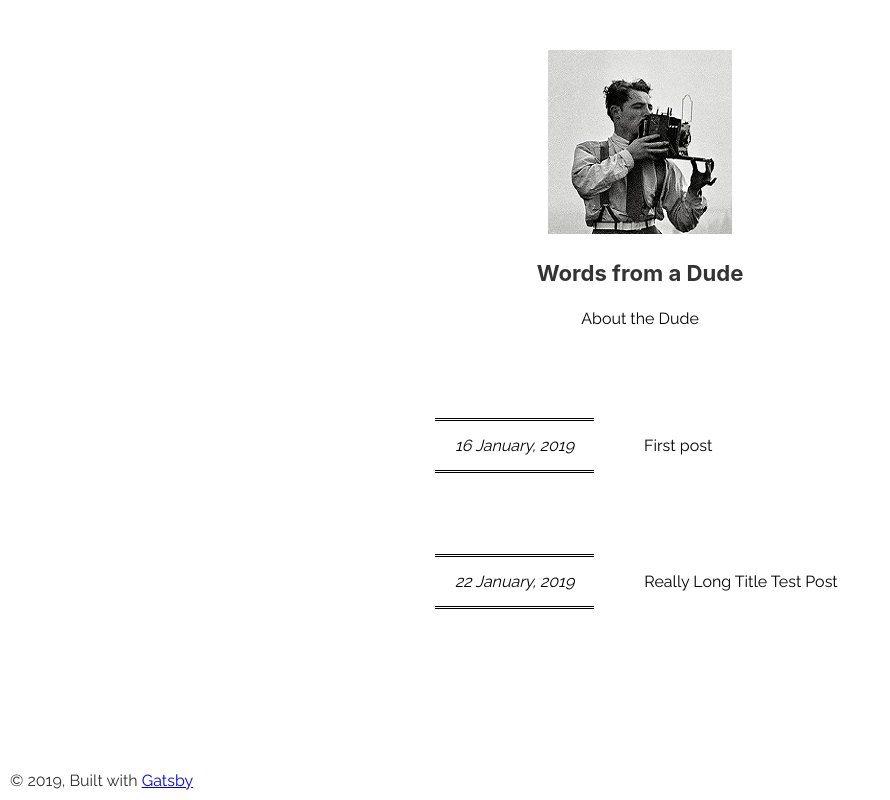
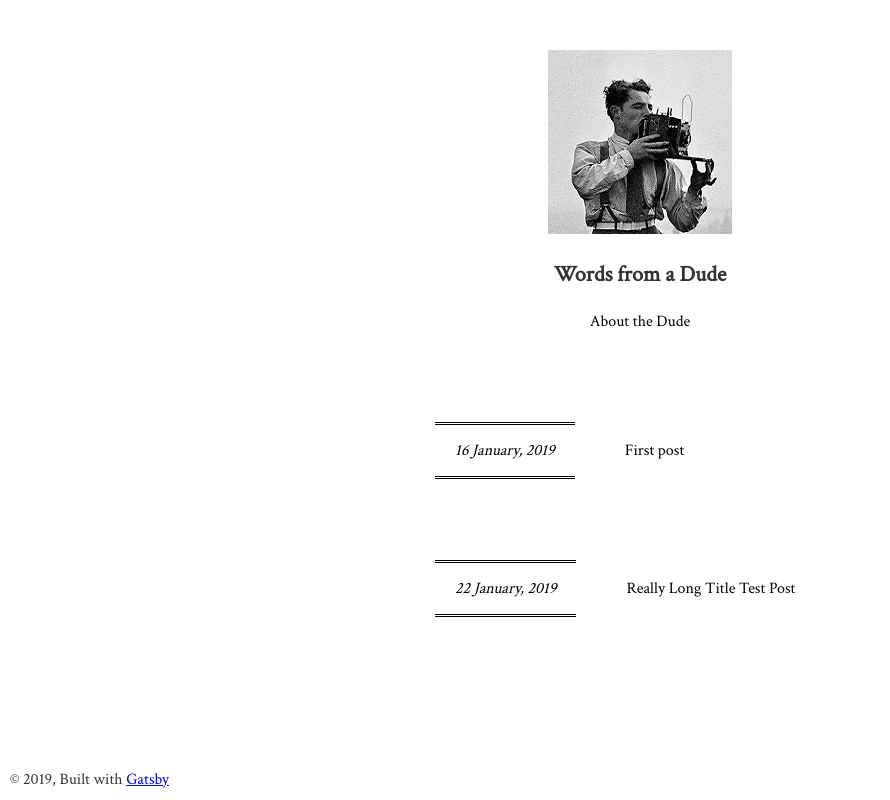
Before and after one commit to stachedata/personal-blog, a Gatsby site: page / in a window 1280 px wide. Shown: the whole page, without its empty margins (0-890 px from the left). Built offline with nearby package versions, Linux system fonts and the light colour scheme; Gatsby itself is replaced by a stand-in of ours.

Commit message:
changed standard font

```diff
--- a/src/components/layout.css
+++ b/src/components/layout.css
@@ -1,7 +1,8 @@
 @import url('https://fonts.googleapis.com/css?family=Raleway');
+@import url('https://fonts.googleapis.com/css?family=Crimson+Text');
 
 html {
-  font-family: 'Raleway', sans-serif;
+  font-family: 'Crimson Text', serif;
   -ms-text-size-adjust: 100%;
   -webkit-text-size-adjust: 100%;
 }
@@ -200,7 +201,7 @@ textarea {
 }
 body {
   color: hsla(0, 0%, 0%, 0.8);
-  font-family: 'Raleway', sans-serif;
+  font-family: 'Crimson Text', serif;
   font-weight: normal;
   word-wrap: break-word;
   font-kerning: normal;
@@ -264,8 +265,9 @@ h3 {
   padding-top: 0;
   margin-bottom: 1.45rem;
   color: inherit;
-  font-family: -apple-system, BlinkMacSystemFont, Segoe UI, Roboto, Oxygen,
-    Ubuntu, Cantarell, Fira Sans, Droid Sans, Helvetica Neue, sans-serif;
+  /* font-family: -apple-system, BlinkMacSystemFont, Segoe UI, Roboto, Oxygen,
+    Ubuntu, Cantarell, Fira Sans, Droid Sans, Helvetica Neue, sans-serif; */
+  font-family: 'Crimson Text', serif;
   font-weight: bold;
   text-rendering: optimizeLegibility;
   font-size: 1.38316rem;
```
